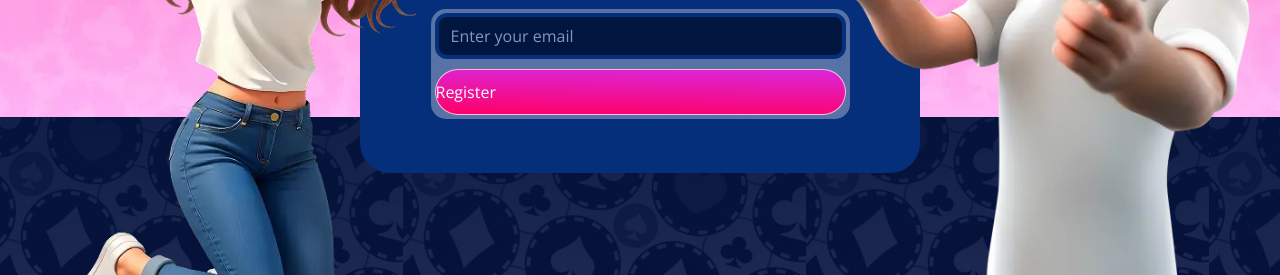
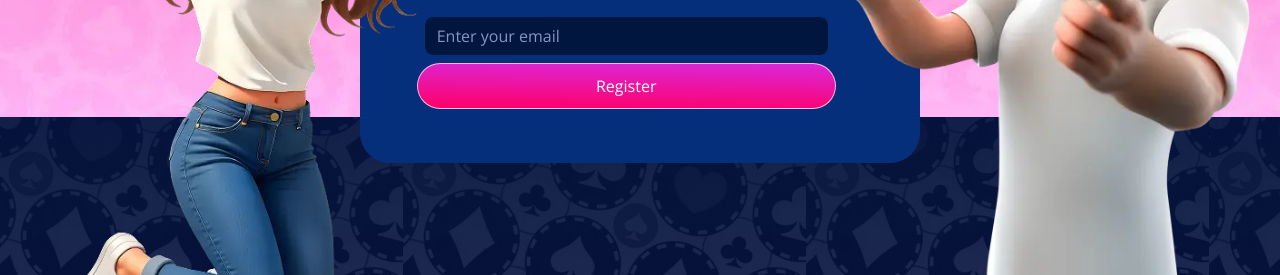
Before and after one commit to exodusgaming-io/newcoinz-preregistration-form, a plain HTML site: page index.html in a window 1280 px wide. Shown: the part 525-800 px from the top of the page. Drawn offline with nearby package versions, Linux system fonts and the light colour scheme.

Commit message:
feat(Landing): newcoinz

```diff
--- a/css/style.css
+++ b/css/style.css
@@ -73,6 +73,14 @@ h6 {
 body {
   font-family: "Open Sans",sans-serif
 }
+
+form {
+  margin: 0 !important;
+  padding: 0 !important;
+  width: 100%;
+  box-sizing: border-box;
+}
+
 .lock body {
   overflow: hidden;
   touch-action: none;
--- a/index.html
+++ b/index.html
@@ -38,9 +38,13 @@
 									<p class="card__text">
 										Register early to receive an exclusive bonus!
 									</p>
-									<form action="https://formspree.io/f/meoknakr" method="POST" class="card__email-inp" style="background: rgba(255,255,255,.33); border-radius: 15px; padding: 4px; backdrop-filter: blur(10px); max-width: 26.1875rem; width: 100%;">
-										<input autocomplete="off" type="email" name="email" required placeholder="Enter your email" class="card__input input" />
-										<button type="submit" class="card__bnt button button--fw" style="margin-top: 10px;">Register</button>
+									<form action="https://formspree.io/f/meoknakr" method="POST">
+										<div class="card__email-inp">
+											<input autocomplete="off" type="email" name="email" required placeholder="Enter your email" class="card__input input" />
+										</div>
+										<div class="card__bnt">
+											<button type="submit" class="card__link button">Register</button>
+										</div>
 									</form>
 								</div>
 							</div>
```
